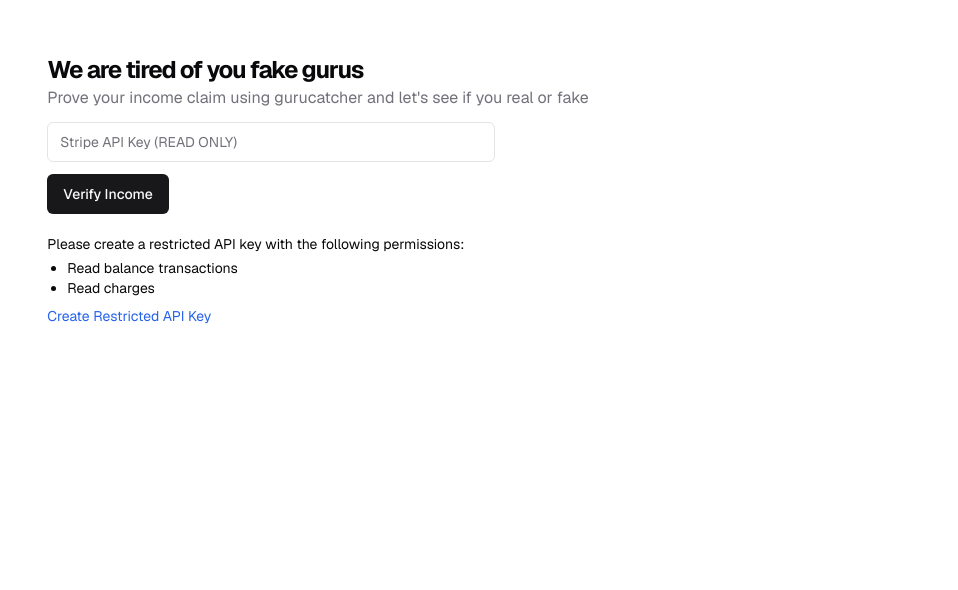
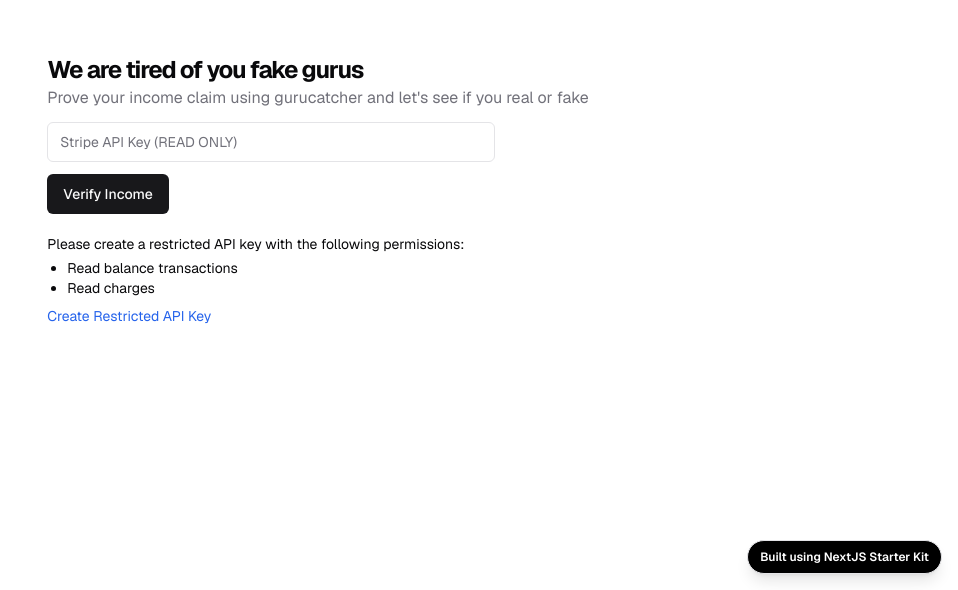
Before and after one commit to michaelshimeles/guru-catcher, a Next.js app: page / in a window 1280 px wide. Shown: the part 210-800 px from the top of the page, without its empty margins (322-1280 px from the left). Built offline with nearby package versions, Linux system fonts and the light colour scheme.

Commit message:
Added a badge

```diff
--- a/app/page.tsx
+++ b/app/page.tsx
@@ -1,3 +1,4 @@
+import FloatingBadge from "@/components/floating-badge";
 import { Hero } from "@/components/hero";
 import PageWrapper from "@/components/wrapper/page-wrapper";
 
@@ -5,6 +6,7 @@ export default function Home() {
   return (
     <PageWrapper>
       <Hero />
+      <FloatingBadge />
     </PageWrapper>
   );
 }
--- /dev/null
+++ b/components/floating-badge.tsx
@@ -0,0 +1,12 @@
+import Link from 'next/link';
+import React from 'react';
+
+const FloatingBadge = () => {
+  return (
+    <Link href="https://starter.rasmic.xyz" target='_blank' className="fixed bottom-4 right-4 bg-black border text-white px-3 py-2 rounded-full shadow-lg text-xs font-semibold z-50 hover:bg-zinc-800 transition-colors duration-300">
+      Built using NextJS Starter Kit
+    </Link>
+  );
+};
+
+export default FloatingBadge;
```
